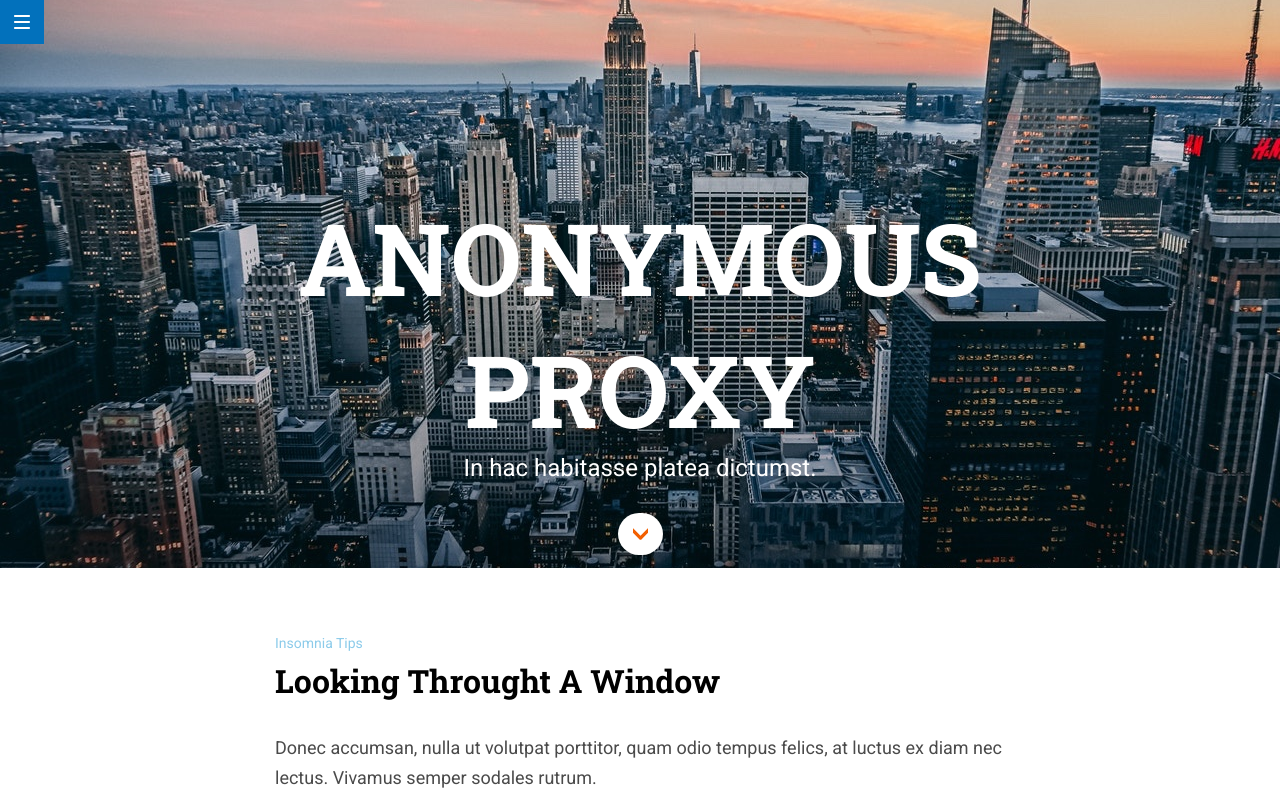
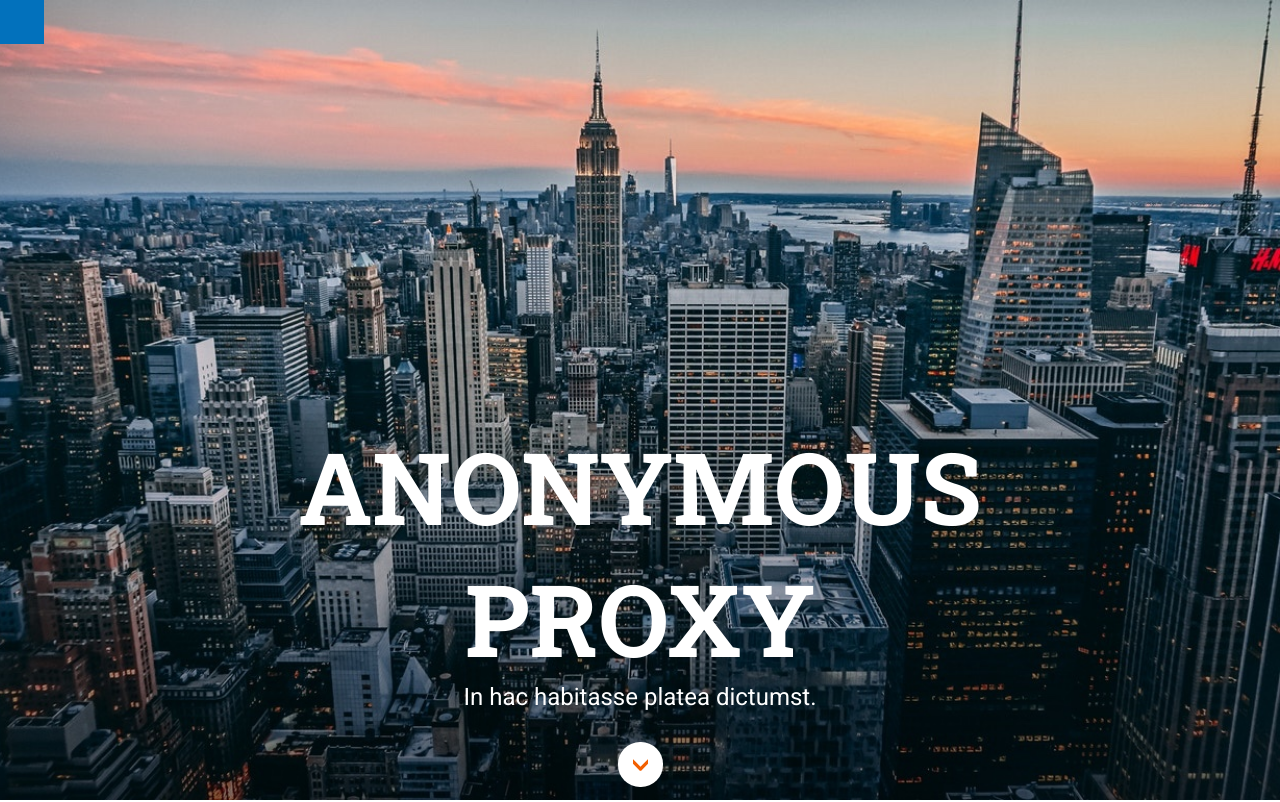
Before and after one commit to masopego/Anonymous-Snow, a website: page docs/index.html in a window 1280 px wide. Shown: the top 802 px of the page. Drawn offline with nearby package versions, Linux system fonts and the light colour scheme; files that its build step writes are made by us from their sources.

Commit message:
Amend header structure, navigation and height

```diff
--- a/src/scss/layout/_header.scss
+++ b/src/scss/layout/_header.scss
@@ -2,7 +2,7 @@
   background-image: url("../images/cover.jpg");
   background-position: 100%;
   background-size: cover;
-  height: 568px;
+  height: 100vh;
   width: 100%;
   display: flex;
   flex-direction: column;
@@ -11,14 +11,19 @@
 
   &__menu {
     background-color: $color-medium;
-    position: absolute;
+    position: fixed;
     top: 0;
     left: 0;
     width: 44px;
     height: 44px;
-    display: flex;
-    justify-content: center;
-    align-items: center;
+
+    & a {
+      width: 44px;
+      height: 44px;
+      display: flex;
+      justify-content: center;
+      align-items: center;
+    }
   }
 
   &__title {
```
Also changed, not shown: src/html/partials/header.html (+3 -1 lines).
